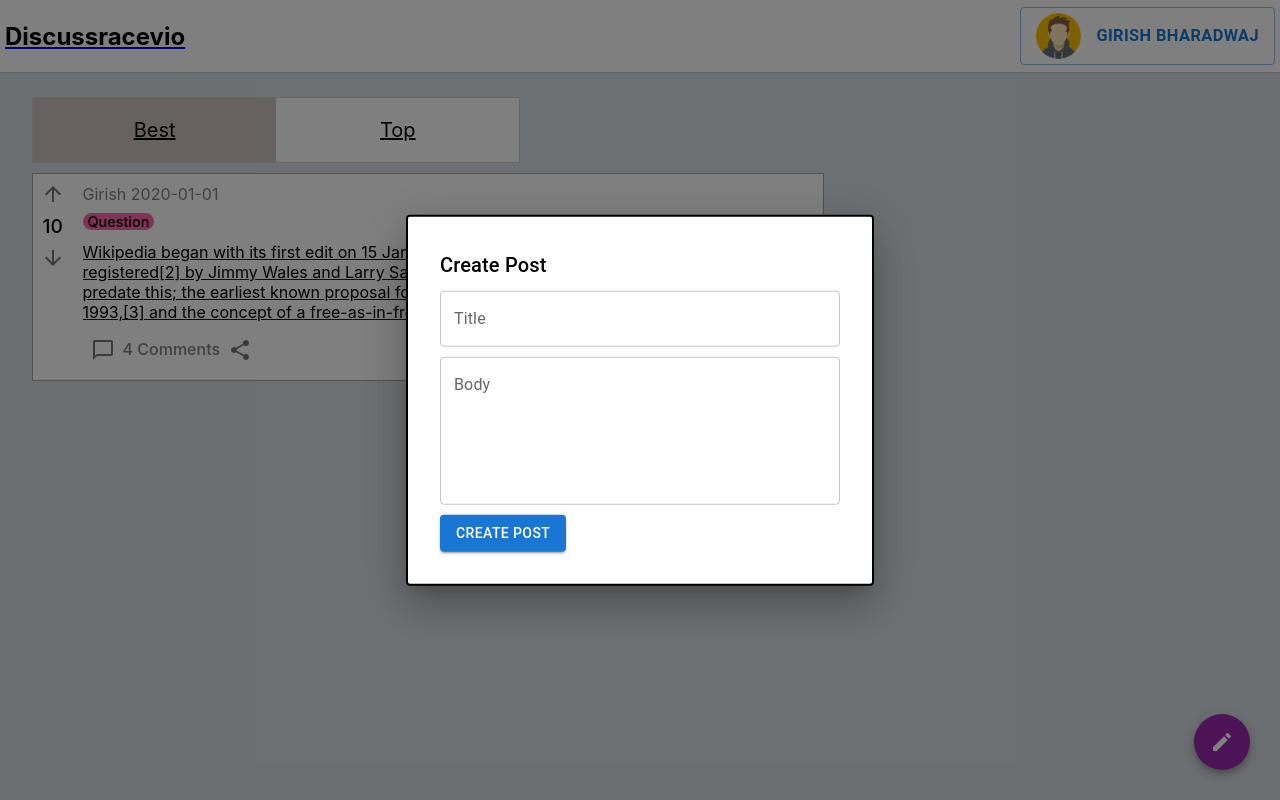
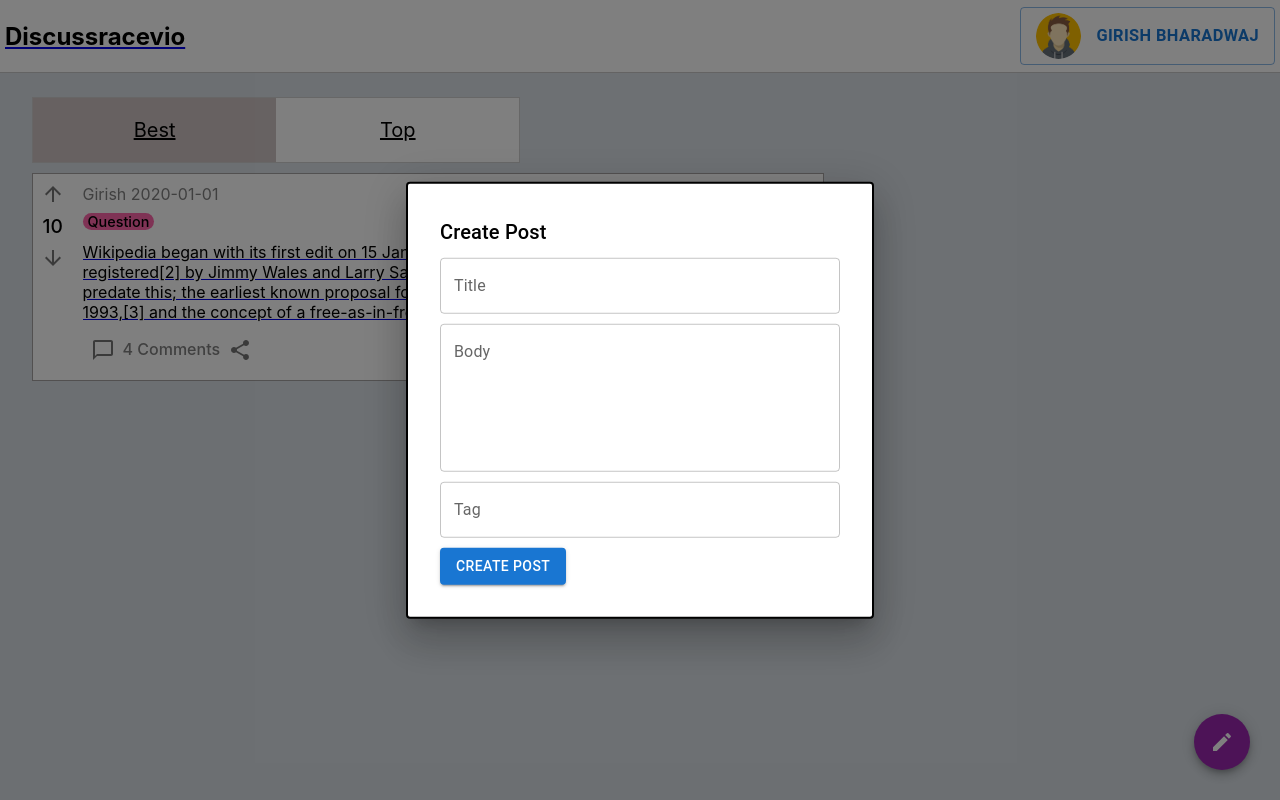
Before and after one commit to Girish-Bharadwaj/Discussion-Forum, a React (Create React App) app: page / in a window 1280 px wide. Both pictures are taken after a click on the button 1222 px from the left and 742 px from the top of the page. Built offline with nearby package versions, Linux system fonts and the light colour scheme.

Commit message:
made changes

```diff
--- a/src/Home/Home.js
+++ b/src/Home/Home.js
@@ -112,6 +112,11 @@ function Home() {
             rows={5}
             variant="outlined"
           />
+          <TextField
+            style={{ width: "100%", marginBottom: "10px" }}
+            label="Tag"
+            variant="outlined"
+          />
           <Button variant="contained">Create Post</Button>
         </Box>
       </Modal>
```
